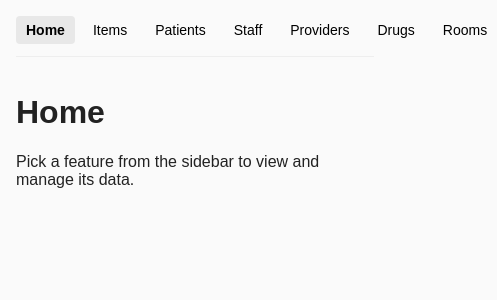
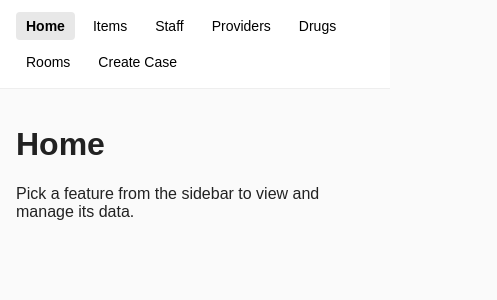
Before and after one commit to esaenz517/ehr-repo-temp, a React (Vite) app in the folder frontend/: page / in a window 390 px wide. Shown: the top 300 px of the page, 497 px wide, since content can reach past the window. Built offline with nearby package versions, Linux system fonts and the light colour scheme; no server answers; the HTML template or start-up script is replaced by a standard one.

Commit message:
Created 'Create Case' front-end template

```diff
--- a/frontend/src/App.tsx
+++ b/frontend/src/App.tsx
@@ -1,4 +1,5 @@
 import { useState } from "react";
+import { CreateCasePage } from "./components/CreateCasePage";
 import { DrugsPage } from "./components/DrugsPage";
 import { Home } from "./components/Home";
 import { ItemsPage } from "./components/ItemsPage";
@@ -23,6 +24,7 @@ function App() {
         {view === "providers" && <ProvidersPage />}
         {view === "drugs" && <DrugsPage />}
         {view === "rooms" && <RoomsPage />}
+        {view === "createCase" && <CreateCasePage />}
       </main>
     </div>
   );
--- /dev/null
+++ b/frontend/src/components/CreateCasePage.tsx
@@ -0,0 +1,37 @@
+import { ReactNode } from "react";
+import { PatientDemographics } from "./Patients/PatientDemographics";
+
+// Instructor workflow: create a case. Each section renders its `content`
+// component if it has one, otherwise a "coming soon" placeholder. To fill in
+// another section, build its component and set `content` on its entry below.
+// Once sections need to share values (e.g. for submit), lift their state into
+// a useCreateCase hook (see hooks/useRooms.ts) and pass it down as props.
+const SECTIONS: { title: string; description?: string; content?: ReactNode }[] = [
+  { title: "Start Form", description: "Start from an existing case or build a new patient." },
+  { title: "Patient Demographics", content: <PatientDemographics /> },
+  { title: "Case Content", description: "Chief complaint and case narrative / HPI seed." },
+  { title: "Chart Data", description: "Medications, allergies, and labs." },
+  { title: "Assignment", description: "Encounter status, course, due date, mode, and students." },
+];
+
+export function CreateCasePage() {
+  return (
+    <div>
+      <h1>Create Case</h1>
+
+      {SECTIONS.map(({ title, description, content }) => (
+        <fieldset
+          key={title}
+          style={{ border: "1px solid #ddd", borderRadius: 4, marginBottom: 16, padding: 16 }}
+        >
+          <legend style={{ fontWeight: 600, padding: "0 4px" }}>{title}</legend>
+          {content ?? <p style={{ margin: 0, color: "#888" }}>{description} (coming soon)</p>}
+        </fieldset>
+      ))}
+
+      <button type="button" disabled>
+        Create case
+      </button>
+    </div>
+  );
+}
--- /dev/null
+++ b/frontend/src/components/Patients/PatientDemographics.tsx
@@ -0,0 +1,51 @@
+import { useState } from "react";
+
+// Patient demographics section of the Create Case page. Frontend-only for now:
+// values live in local state and aren't sent anywhere yet.
+const EMPTY = {
+  firstName: "",
+  lastName: "",
+  preferredName: "",
+  dateOfBirth: "",
+  sex: "",
+  genderIdentity: "",
+  pronouns: "",
+};
+
+export function PatientDemographics() {
+  const [values, setValues] = useState(EMPTY);
+  const set = (field: keyof typeof EMPTY) => (e: { target: { value: string } }) =>
+    setValues((prev) => ({ ...prev, [field]: e.target.value }));
+
+  return (
+    <div style={{ display: "flex", flexWrap: "wrap", gap: 8 }}>
+      <input value={values.firstName} onChange={set("firstName")} placeholder="First Name" style={{ flex: 1 }} />
+      <input value={values.lastName} onChange={set("lastName")} placeholder="Last Name" style={{ flex: 1 }} />
+      <input value={values.preferredName} onChange={set("preferredName")} placeholder="Preferred Name" style={{ flex: 1 }} />
+      <input type="date" value={values.dateOfBirth} onChange={set("dateOfBirth")} style={{ flex: 1 }} />
+
+      <select value={values.sex} onChange={set("sex")} style={{ flex: 1 }}>
+        <option value="">Sex assigned at birth</option>
+        <option>Female</option>
+        <option>Male</option>
+        <option>Intersex</option>
+      </select>
+      <select value={values.genderIdentity} onChange={set("genderIdentity")} style={{ flex: 1 }}>
+        <option value="">Gender identity</option>
+        <option>Woman</option>
+        <option>Man</option>
+        <option>Nonbinary</option>
+        <option>Transgender woman</option>
+        <option>Transgender man</option>
+        <option>Prefer not to say</option>
+      </select>
+      <select value={values.pronouns} onChange={set("pronouns")} style={{ flex: 1 }}>
+        <option value="">Pronouns</option>
+        <option>she/her</option>
+        <option>he/him</option>
+        <option>they/them</option>
+        <option>Use name only</option>
+      </select>
+    </div>
+  );
+}
--- a/frontend/src/components/Sidebar.tsx
+++ b/frontend/src/components/Sidebar.tsx
@@ -1,4 +1,4 @@
-export type View = "home" | "items" | "patients" | "staff" | "providers" | "drugs" | "rooms";
+export type View = "home" | "items" | "patients" | "staff" | "providers" | "drugs" | "rooms" | "createCase";
 
 interface SidebarProps {
   active: View;
@@ -8,11 +8,11 @@ interface SidebarProps {
 const NAV_ITEMS: { view: View; label: string }[] = [
   { view: "home", label: "Home" },
   { view: "items", label: "Items" },
-  { view: "patients", label: "Patients" },
   { view: "staff", label: "Staff" },
   { view: "providers", label: "Providers" },
   { view: "drugs", label: "Drugs" },
   { view: "rooms", label: "Rooms" },
+  { view: "createCase", label: "Create Case" },
 ];
 
 export function Sidebar({ active, onNavigate }: SidebarProps) {
--- a/frontend/src/index.css
+++ b/frontend/src/index.css
@@ -4,10 +4,18 @@ body {
   color: #222;
 }
 
+*,
+*::before,
+*::after {
+  box-sizing: border-box;
+}
+
 input,
+select,
 button {
   font-size: 14px;
   padding: 6px 10px;
+  min-width: 0;
 }
 
 button {
@@ -16,24 +24,33 @@ button {
 
 .app-layout {
   display: flex;
-  gap: 24px;
-  max-width: 900px;
-  margin: 40px auto;
-  padding: 0 16px;
+  min-height: 100vh;
   font-family: sans-serif;
-  box-sizing: border-box;
 }
 
 .app-main {
   flex: 1;
   min-width: 0;
+  max-width: 1100px;
+  padding: 24px 32px;
+  overflow-wrap: anywhere;
+}
+
+/* Page forms are single flex rows; let their fields wrap instead of overflowing */
+.app-main form {
+  flex-wrap: wrap;
 }
 
 .sidebar {
-  width: 180px;
+  width: 200px;
   flex-shrink: 0;
+  position: sticky;
+  top: 0;
+  height: 100vh;
+  overflow-y: auto;
+  background: #fff;
   border-right: 1px solid #eee;
-  padding-right: 16px;
+  padding: 24px 12px;
 }
 
 .sidebar ul {
@@ -56,20 +73,24 @@ button {
 @media (max-width: 640px) {
   .app-layout {
     flex-direction: column;
-    margin: 16px auto;
-    gap: 16px;
+  }
+
+  .app-main {
+    padding: 16px;
   }
 
   .sidebar {
     width: 100%;
+    height: auto;
+    position: static;
     border-right: none;
     border-bottom: 1px solid #eee;
-    padding-right: 0;
-    padding-bottom: 12px;
+    padding: 12px 16px;
   }
 
   .sidebar ul {
     display: flex;
+    flex-wrap: wrap;
     gap: 8px;
   }
 
```
